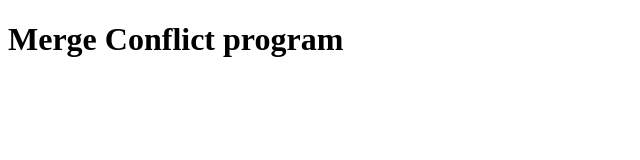
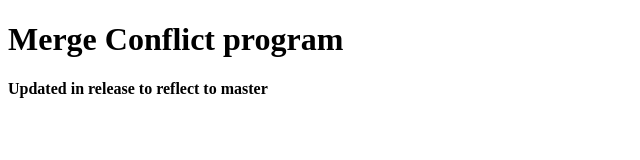
Before and after one commit to Boobalansenthil/Merge-Conflict, a plain HTML site: page index.html in a window 1280 px wide. Shown: the whole page, without its empty margins (0-640 px from the left). Drawn offline with Linux system fonts and the light colour scheme.

Commit message:
updated index.html in release

```diff
--- a/index.html
+++ b/index.html
@@ -7,5 +7,6 @@
 </head>
 <body>
     <h1>Merge Conflict program</h1>
+    <h4>Updated in release to reflect to master</h4>
 </body>
 </html>
```
